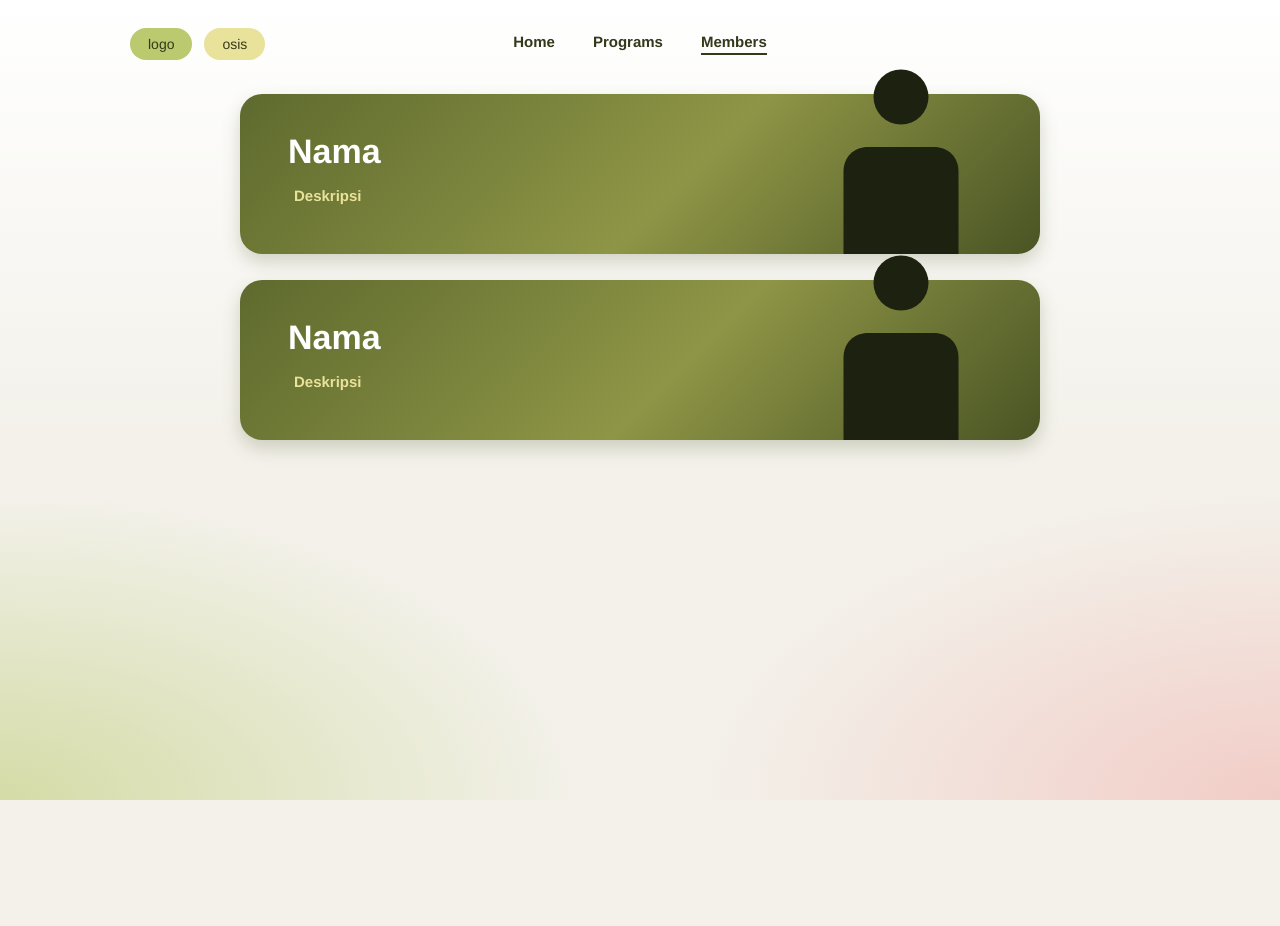
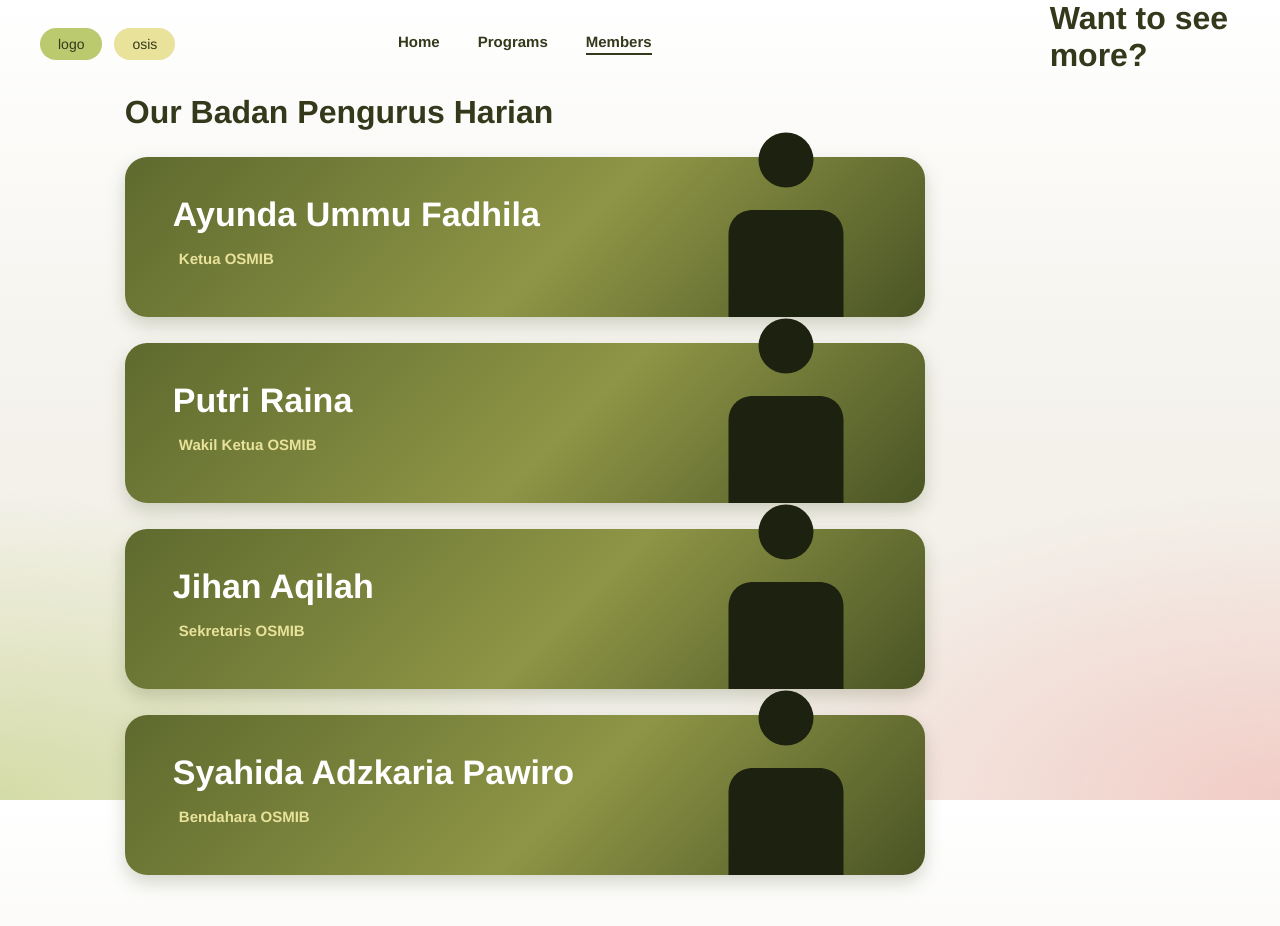
Before and after one commit to skaria210/memberosmib, a plain HTML site: page index.html in a window 1280 px wide. Before the commit the page ends 800 px from the top, so only its background shows below. Drawn offline with Linux system fonts and the light colour scheme.

Commit message:
Update index.html

```diff
--- a/index.html
+++ b/index.html
@@ -27,12 +27,12 @@
 
     <!-- ===== MEMBER CARDS ===== -->
     <main class="members">
-
+<h1> Our Badan Pengurus Harian</h1>
       <!-- Each card links to that member's page. Copy this block for every member. -->
-      <a class="member-card" href="index-fixed.html">
+      <a class="member-card" href="ayundaauf.html">
         <div class="member-info">
-          <h2>Nama</h2>
-          <p>Deskripsi</p>
+          <h2>Ayunda Ummu Fadhila</h2>
+          <p>Ketua OSMIB</p>
         </div>
         <!-- Replace this SVG with <img src="foto.png" alt="Nama"> when you have the photo -->
         <svg class="member-figure" viewBox="0 0 120 150" role="img" aria-label="Foto anggota">
@@ -41,10 +41,32 @@
         </svg>
       </a>
 
-      <a class="member-card" href="index-fixed.html">
+      <a class="member-card" href="rainapr.html">
         <div class="member-info">
-          <h2>Nama</h2>
-          <p>Deskripsi</p>
+          <h2>Putri Raina</h2>
+          <p>Wakil Ketua OSMIB</p>
+        </div>
+        <svg class="member-figure" viewBox="0 0 120 150" role="img" aria-label="Foto anggota">
+          <circle cx="60" cy="24" r="22"/>
+          <path d="M14 150V84c0-12 8-20 20-20h52c12 0 20 8 20 20v66z"/>
+        </svg>
+      </a>
+
+      <a class="member-card" href="jihanja.html">
+        <div class="member-info">
+          <h2>Jihan Aqilah</h2>
+          <p>Sekretaris OSMIB</p>
+        </div>
+        <svg class="member-figure" viewBox="0 0 120 150" role="img" aria-label="Foto anggota">
+          <circle cx="60" cy="24" r="22"/>
+          <path d="M14 150V84c0-12 8-20 20-20h52c12 0 20 8 20 20v66z"/>
+        </svg>
+      </a>
+
+      <a class="member-card" href="syahidasap.html">
+        <div class="member-info">
+          <h2>Syahida Adzkaria Pawiro</h2>
+          <p>Bendahara OSMIB</p>
         </div>
         <svg class="member-figure" viewBox="0 0 120 150" role="img" aria-label="Foto anggota">
           <circle cx="60" cy="24" r="22"/>
@@ -54,5 +76,10 @@
 
     </main>
   </div>
+
+  <div>
+    <h1> Want to see more?</h1>
+  </div>
+
 </body>
 </html>
```
